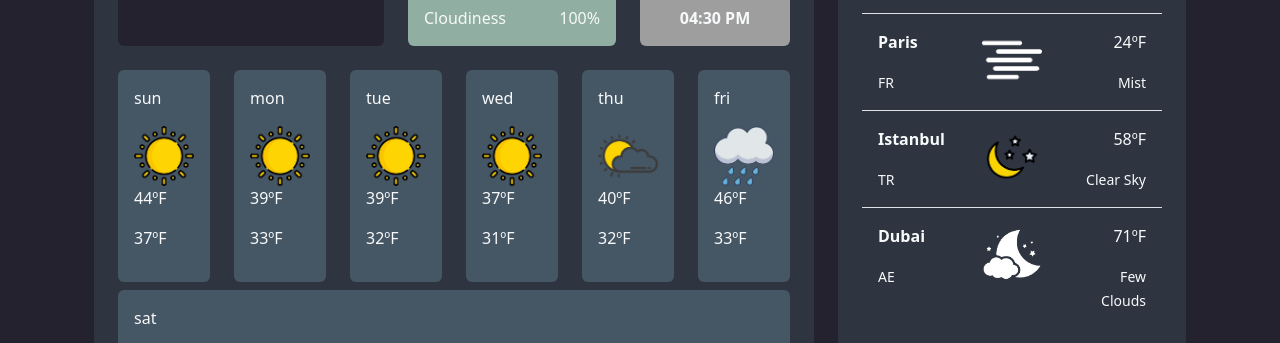
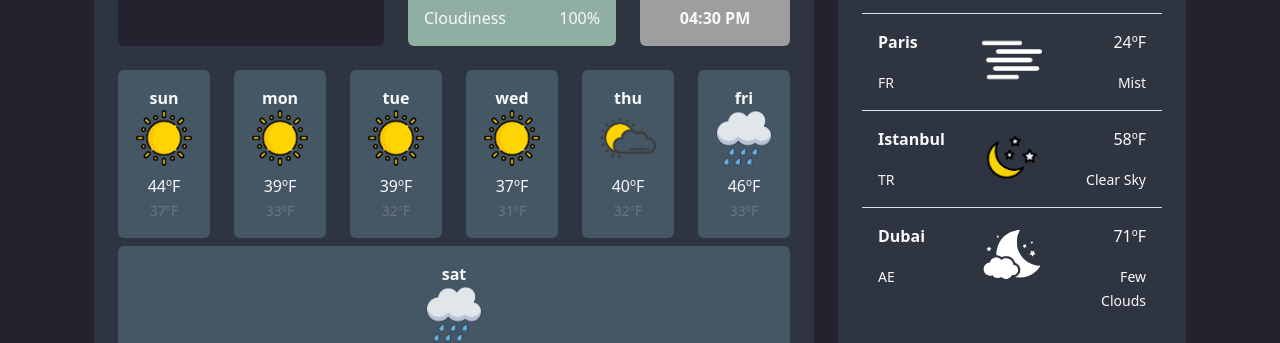
Before and after one commit to OtiliaNicola/weather, an Angular app: page /dashboard in a window 1280 px wide. Shown: the part 472-815 px from the top of the page. Built offline with nearby package versions, Linux system fonts and the light colour scheme; grey boxes are pictures that could not be loaded.

Commit message:
finish card temp day

```diff
--- a/src/app/pages/dashboard/components/card-temperature-day/card-temperature-day.component.html
+++ b/src/app/pages/dashboard/components/card-temperature-day/card-temperature-day.component.html
@@ -1,6 +1,6 @@
-<div class="p-3 mb-2 rounded resumen">
-  <p>{{day.name}}</p>
-  <img class="img-card" [src]="day.icon" alt="">
-  <p>{{day.max}}</p>
-  <p>{{day.min}}</p>
+<div class="text-center p-3 mb-2 rounded resumen">
+  <p class="fw-bold mb-0">{{day.name}}</p>
+  <img class="img-card pb-1" [src]="day.icon" alt="">
+  <p class="pt-1 mb-0">{{day.max}}</p>
+  <small class="text-secondary mt-0">{{day.min}}</small>
 </div>
```
